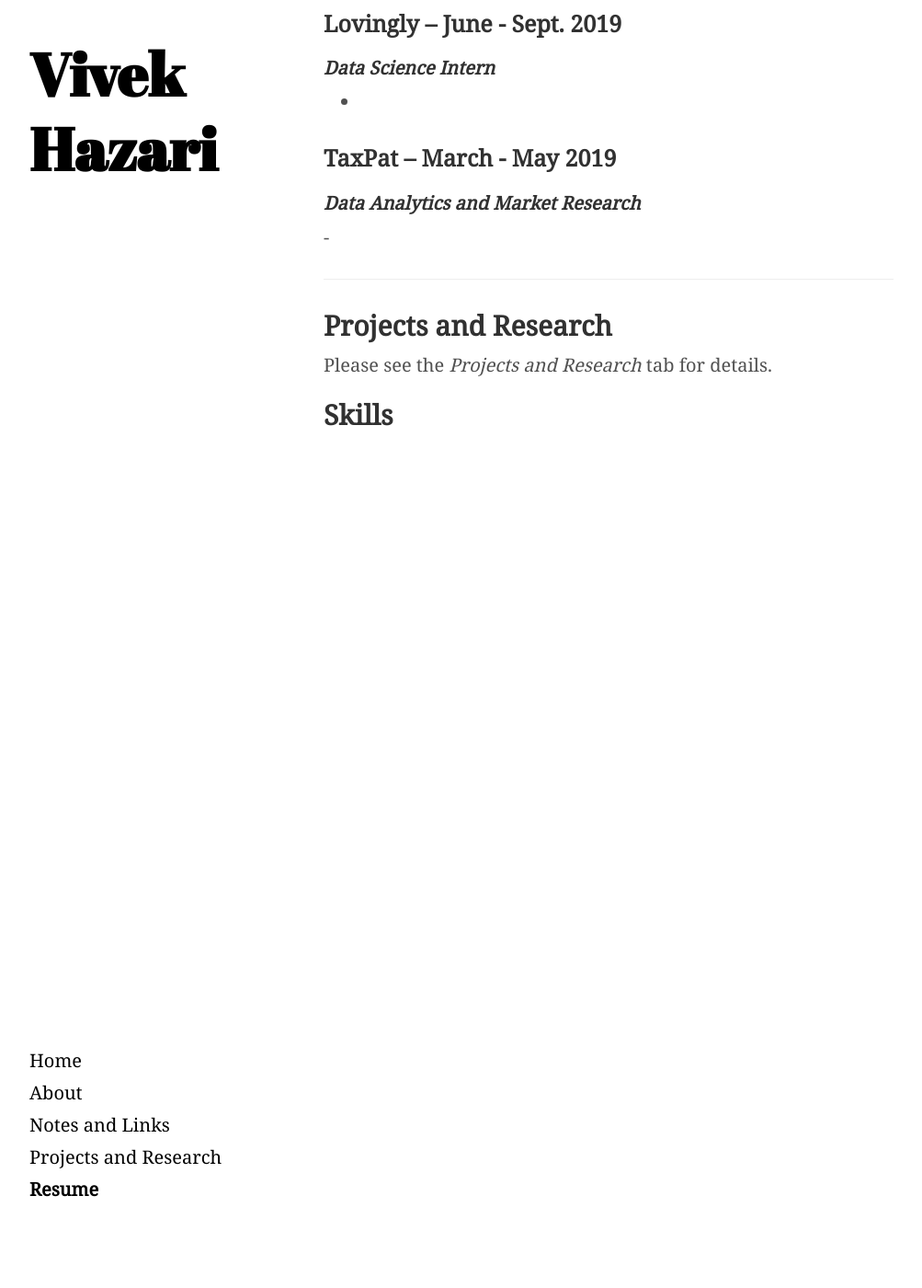
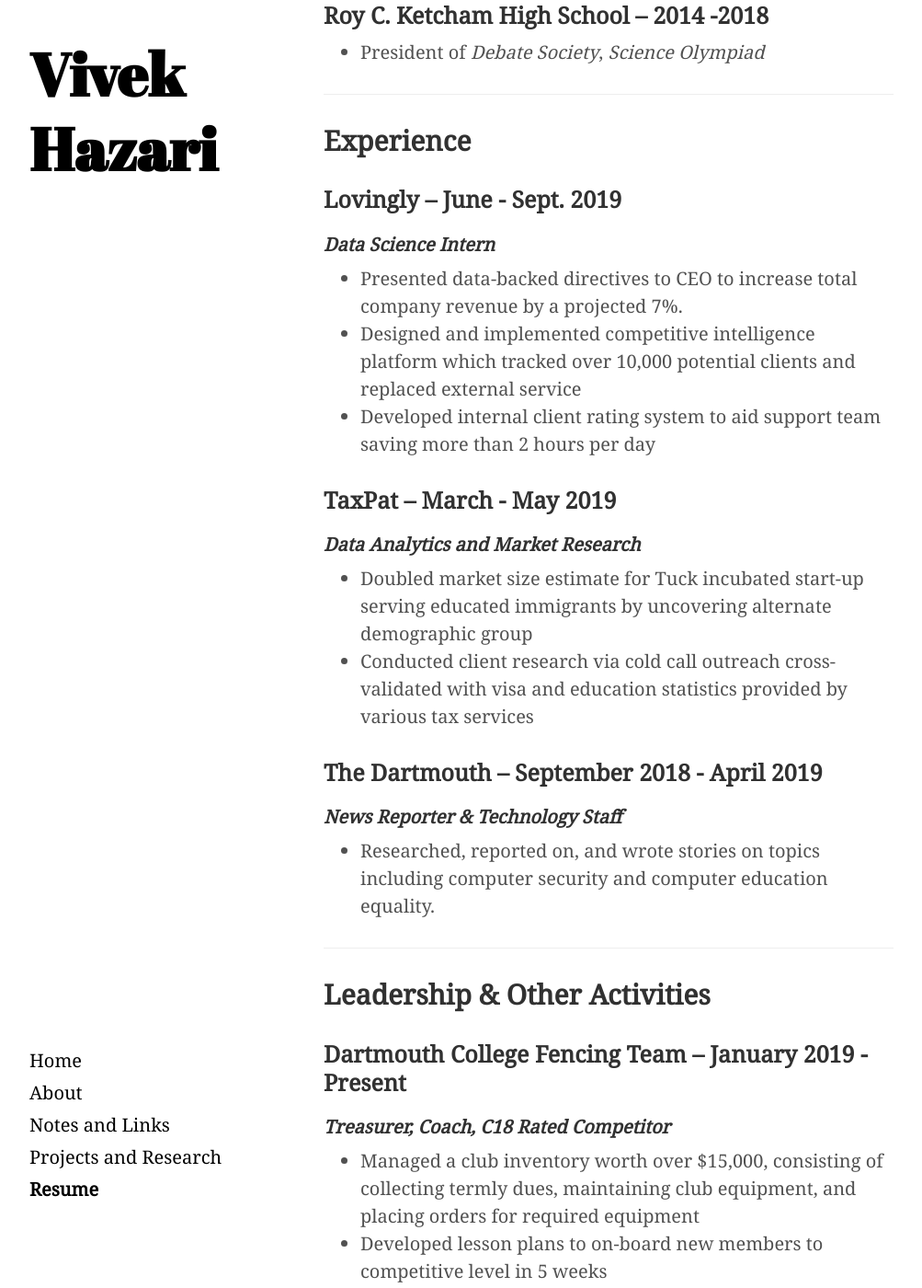
Before and after one commit to Vivekhaz/site_personal, a Jekyll site: the page built from resume.md, in a window 1280 px wide and 1400 px high, scrolled down 1124 px. Shown: the whole window at 92% size, without its empty margins (208-1211 px from the left). Built offline with Jekyll 4.4.1, drawn with Linux system fonts in a browser that asks for light colours; some of the changed text lies outside the part shown.

Commit message:
updated resume page to match pdf, add more content

```diff
--- a/resume.md
+++ b/resume.md
@@ -11,30 +11,63 @@
 ### Dartmouth College -- Expected Graduation: June 2022
 ##### _Intended Double Major in Computer Science & Philosophy_
 #### Relevant Courses:
-Computer Architecture, Algorithms, Discrete Math, Computer Networks, Machine Learning and Statistical Analysis, Graph Theory, Software Development, Problem Solving with Data Structures
+
+- Relevant Coursework: Linear Algebra (Honors Section), Graph Theory, Software Design \& Implementation, Algorithms, Discrete Math, Computer Architecture, Digital Electronics
+- Citation for Academic Excellence in Introduction to Programming and Computation, Machine Learning
 
 ### University of Edinburgh -- Fall 2019
 ##### _Visiting Student at School of Philosophy, Psychology and Language Sciences_
 #### Coursework:
-Philosophy of Language, Early Modern Philosophy, Classics of Modern Aesthetics
+
+- Philosophy of Language, Early Modern Philosophy, Classics of Modern Aesthetics
 
 ### Tuck School of Business -- Winter 2019
 ##### _TuckLab session for Undergraduate Entrepreneurship_
-Topics covered include: financial modelling, product development, business analytics, marketing, business strategy
+
+- Topics covered include: financial modeling, product development, business analytics, marketing, business strategy
+
+### Roy C. Ketcham High School -- 2014 -2018
+
+- President of *Debate Society*, *Science Olympiad*
 
 --------------------------------------------------------------------------------
 ## Experience
 
 ### Lovingly -- June - Sept. 2019
 #### _Data Science Intern_
--
+
+- Presented data-backed directives to CEO to increase total company revenue by a projected 7%.
+- Designed and implemented competitive intelligence platform which tracked over 10,000 potential clients and replaced external service
+- Developed internal client rating system to aid support team saving more than 2 hours per day
 
 
 ### TaxPat -- March - May 2019
 #### _Data Analytics and Market Research_
--
+
+- Doubled market size estimate for Tuck incubated start-up serving educated immigrants by uncovering alternate demographic group
+- Conducted client research via cold call outreach cross-validated with visa and education statistics provided by various tax services
+
+### The Dartmouth -- September 2018 - April 2019
+#### _News Reporter & Technology Staff_
+
+- Researched, reported on, and wrote stories on topics including computer security and computer education equality.
+
+--------------------------------------------------------------------------------
+## Leadership & Other Activities
+
+### Dartmouth College Fencing Team -- January 2019 - Present
+#### _Treasurer, Coach, C18 Rated Competitor_
+
+- Managed a club inventory worth over $15,000, consisting of collecting termly dues, maintaining club equipment, and placing orders for required equipment
+- Developed lesson plans to on-board new members to competitive level in 5 weeks
 
 --------------------------------------------------------------------------------
 ## Projects and Research
+
 Please see the _Projects and Research_ tab for details.
+
+--------------------------------------------------------------------------------
 ## Skills
+
+- Programming Languages: Proficient: Python | Familiar: Java, C, C++, VHDL
+- Technologies: Web Scraping, Git, UNIX, MySQL, Data Processing, Machine Learning, REST APIs, ANNs, Shell, LaTeX
```
Also changed, not shown: other parts of resume.md (+1 -1 lines).
